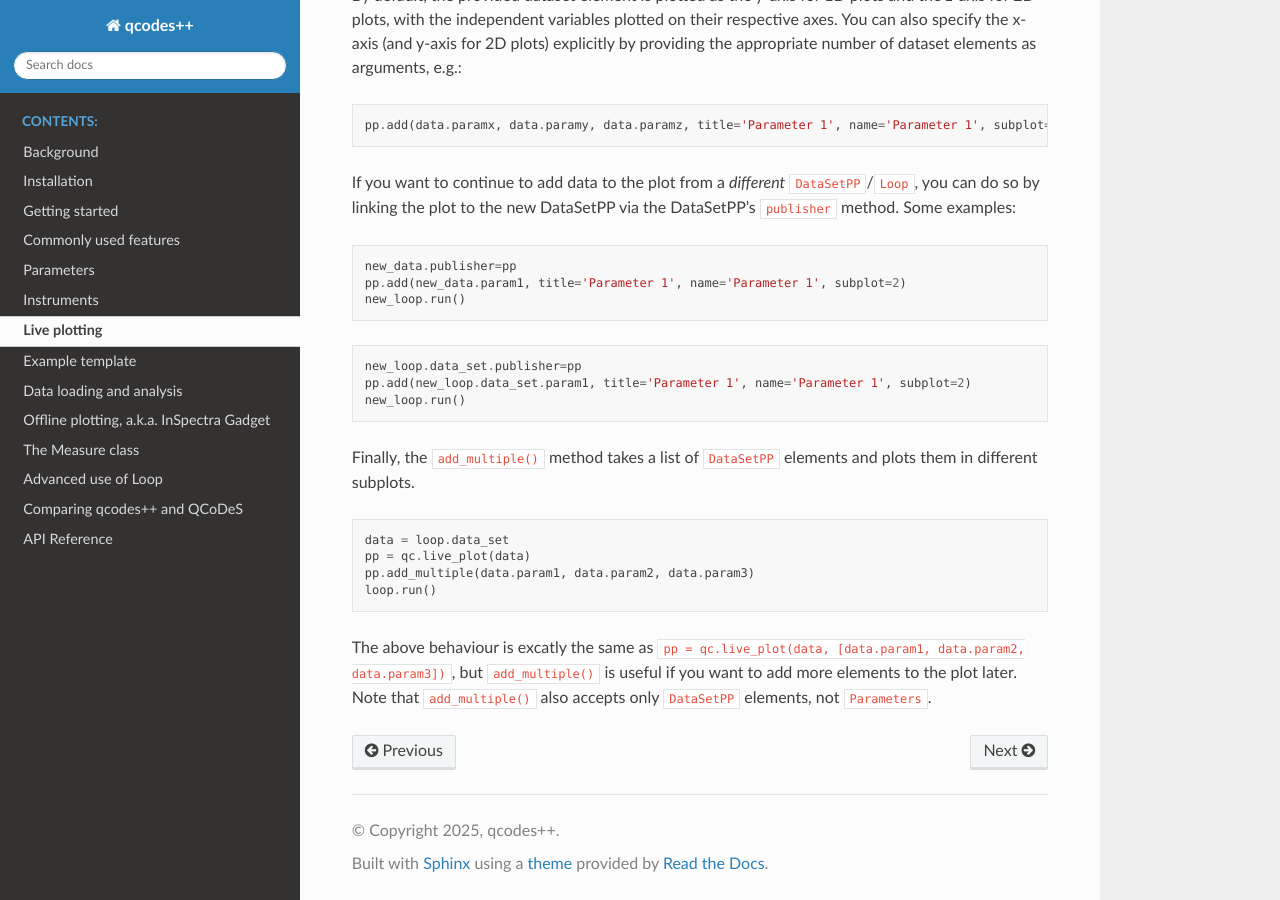
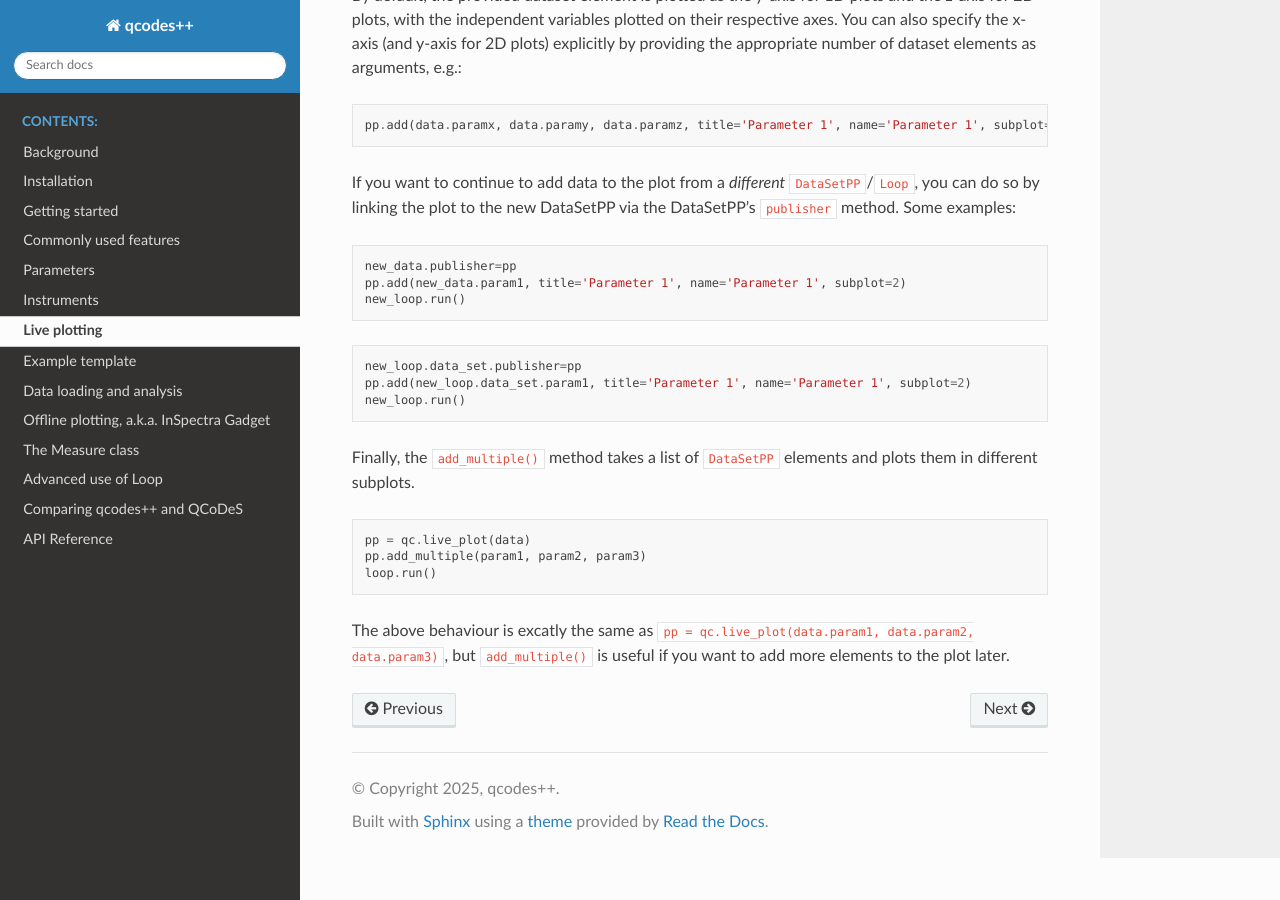
Before and after one commit to qcodespp/qcodespp.github.io, a Sphinx documentation site: the page built from docs/source/live_plot.rst, in a window 1280 px wide and 900 px high, scrolled down 896 px. Built offline with Sphinx 7.4.7 and the Read the Docs theme 3.1.0, drawn with Linux system fonts in a browser that asks for light colours.

Commit message:
Refactor live_plot example to use parameters directly
Updated example to use parameters directly instead of accessing them from the data set.

```diff
--- a/docs/source/live_plot.rst
+++ b/docs/source/live_plot.rst
@@ -53,9 +53,8 @@ Finally, the ``add_multiple()`` method takes a list of ``DataSetPP`` elements an
 
 .. code-block:: python
 
-    data = loop.data_set
     pp = qc.live_plot(data)
-    pp.add_multiple(data.param1, data.param2, data.param3)
+    pp.add_multiple(param1, param2, param3)
     loop.run()
 
-The above behaviour is excatly the same as ``pp = qc.live_plot(data, [data.param1, data.param2, data.param3])``, but ``add_multiple()`` is useful if you want to add more elements to the plot later. Note that ``add_multiple()`` also accepts only ``DataSetPP`` elements, not ``Parameters``.
+The above behaviour is excatly the same as ``pp = qc.live_plot(data.param1, data.param2, data.param3)``, but ``add_multiple()`` is useful if you want to add more elements to the plot later.
```
